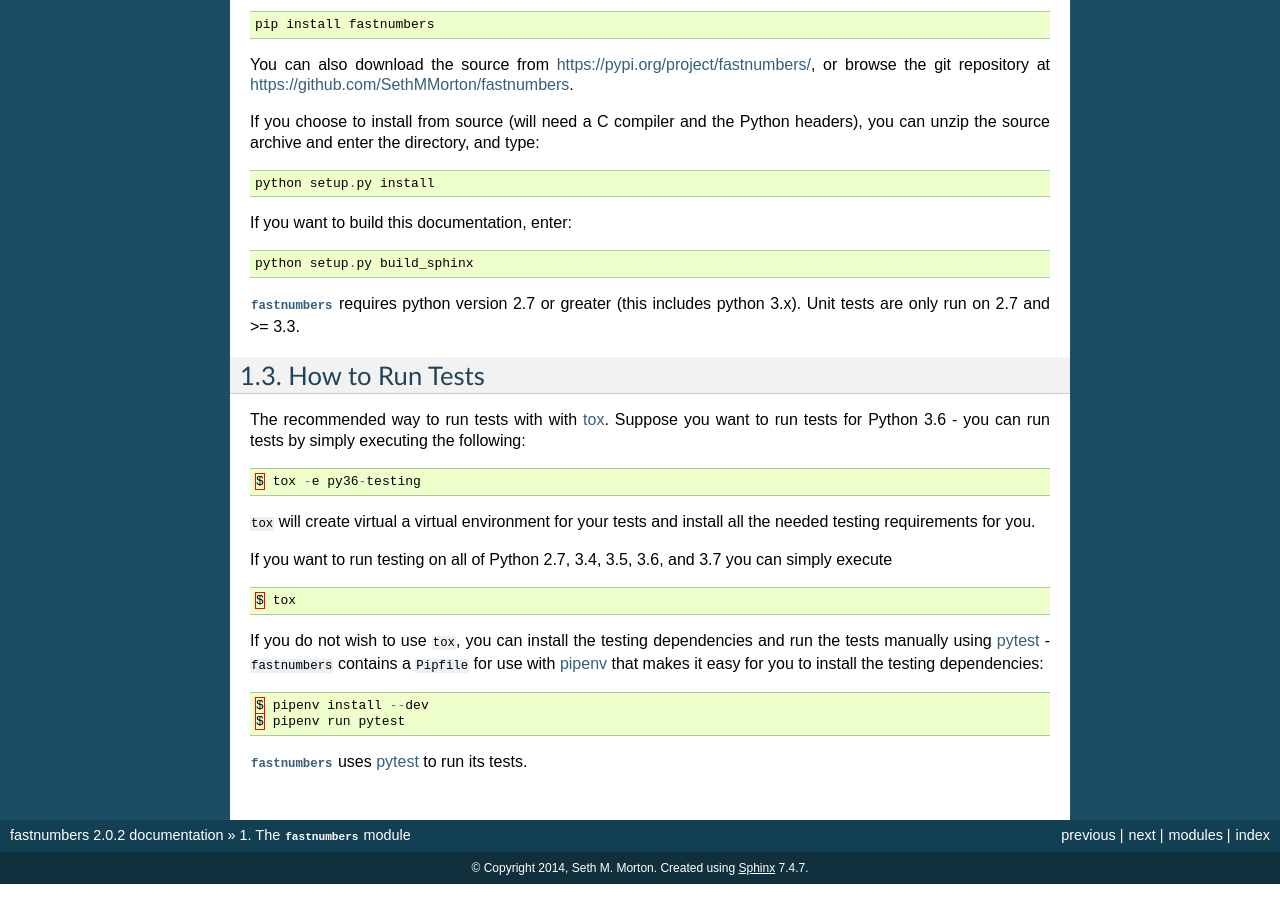
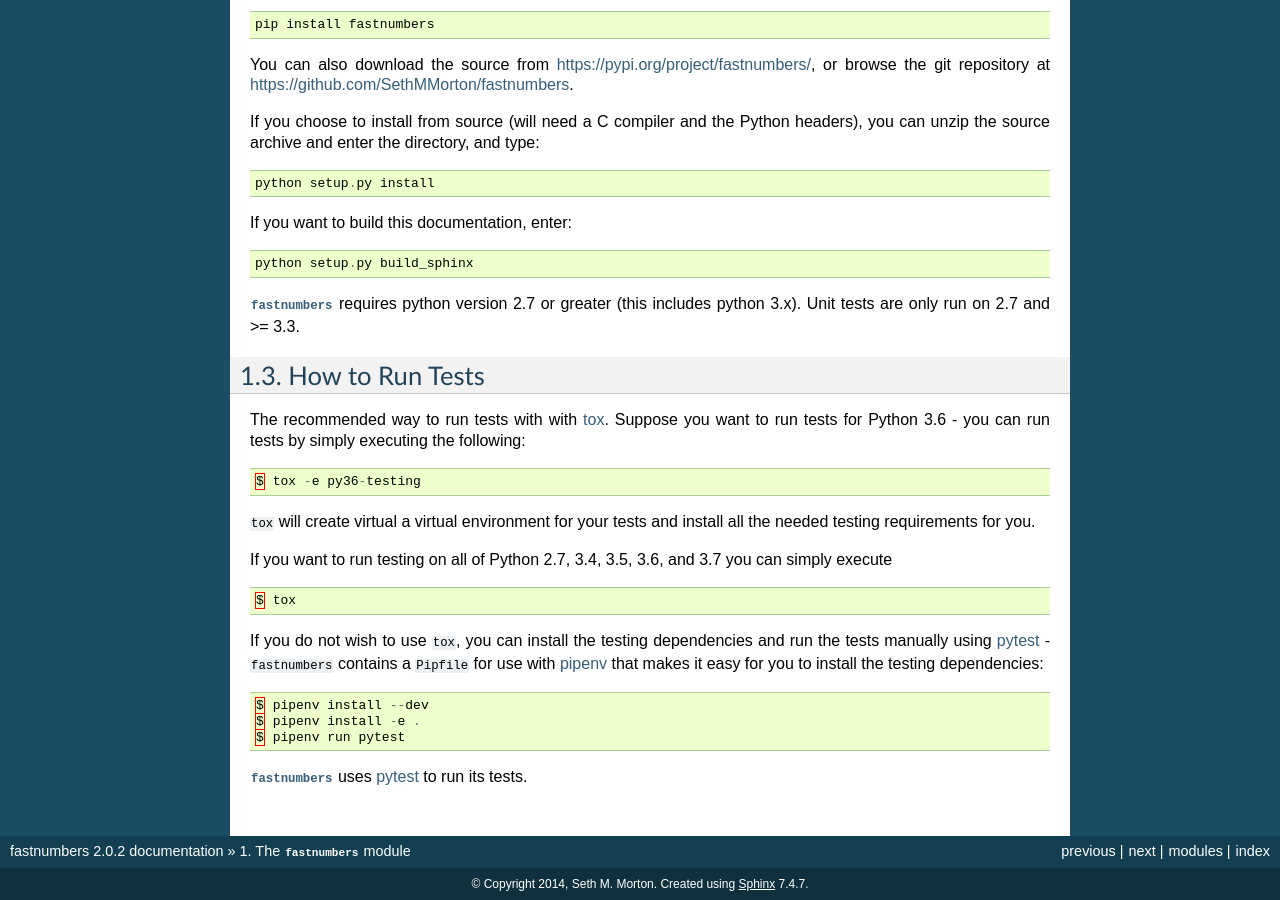
Before and after one commit to SethMMorton/fastnumbers, a Sphinx documentation site: the page built from docs/source/intro.rst, in a window 1280 px wide and 900 px high, scrolled down 1253 px. Built offline with Sphinx 7.4.7, drawn with Linux system fonts in a browser that asks for light colours.

Commit message:
Add note about self-installation.

```diff
--- a/README.rst
+++ b/README.rst
@@ -151,6 +151,7 @@ makes it easy for you to install the testing dependencies:
 .. code-block::
 
     $ pipenv install --dev
+    $ pipenv install -e .
     $ pipenv run pytest
 
 Author
--- a/docs/source/intro.rst
+++ b/docs/source/intro.rst
@@ -126,6 +126,7 @@ makes it easy for you to install the testing dependencies:
 .. code-block::
 
     $ pipenv install --dev
+    $ pipenv install -e .
     $ pipenv run pytest
 
 :mod:`fastnumbers` uses `pytest <https://docs.pytest.org/en/latest/>`_ to run its tests.
```
